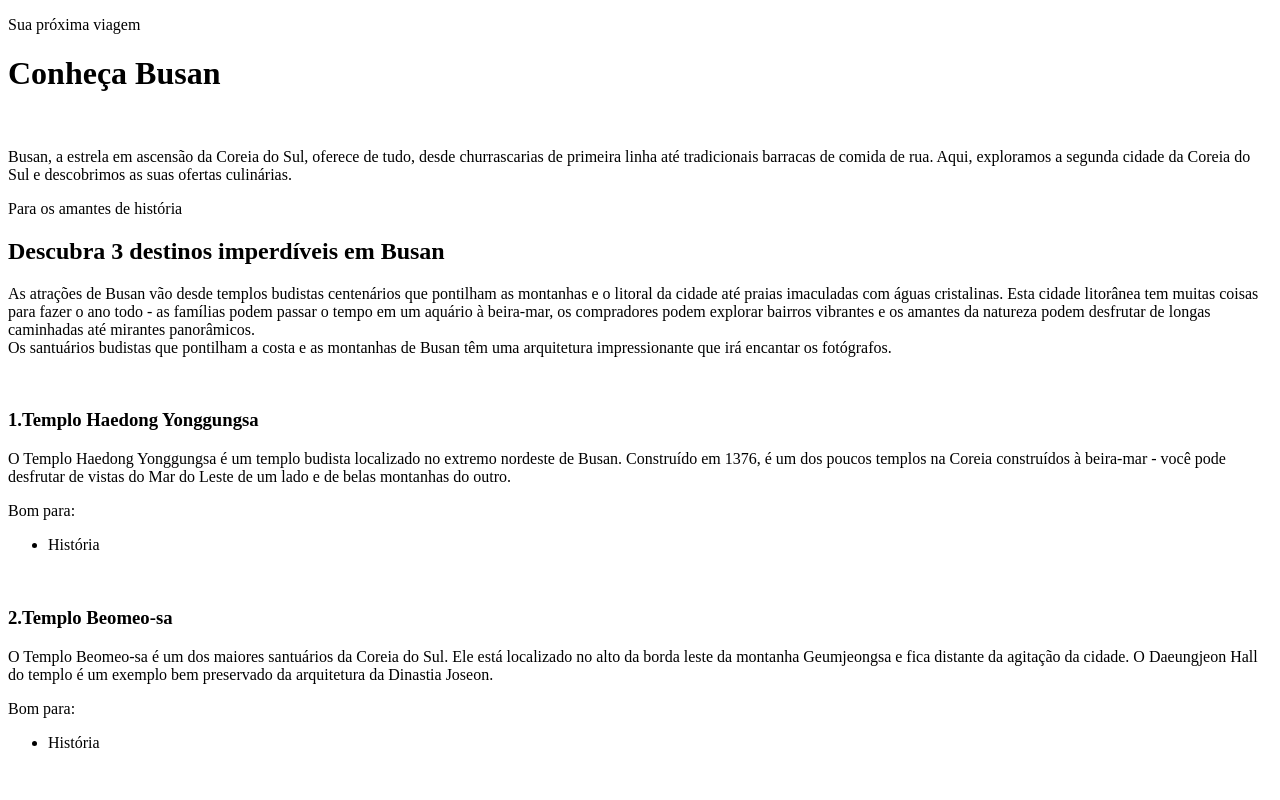
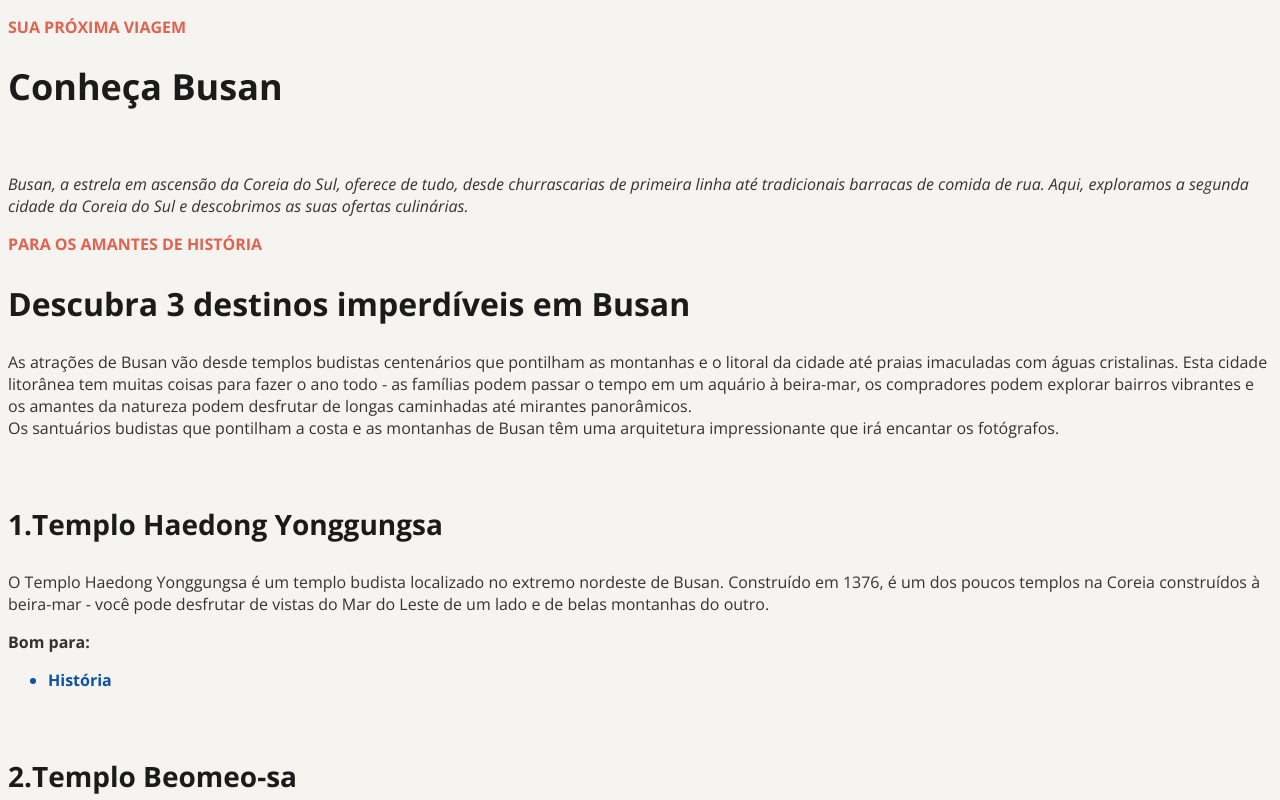
Before and after one commit to LaysaLacerda/LocalTuristico, a plain HTML site: page index.html in a window 1280 px wide. Shown: the top 800 px of the page. Drawn offline with nearby package versions, Linux system fonts and the light colour scheme.

Commit message:
Personalizando fontes

```diff
--- a/index.html
+++ b/index.html
@@ -1,10 +1,13 @@
 <!DOCTYPE html>
 <html lang="pt-br">
 <head>
+    <link rel="preconnect" href="https://fonts.googleapis.com">
+    <link rel="preconnect" href="https://fonts.gstatic.com" crossorigin>
     <meta charset="UTF-8">
     <meta name="viewport" content="width=device-width, initial-scale=1.0">
     <title>Local turistico</title>
     <link rel="stylesheet" href="style.css">
+    <link href="https://fonts.googleapis.com/css2?family=Open+Sans:ital,wght@0,300..800;1,300..800&display=swap" rel="stylesheet">
 </head>
 <body>
     <main>
@@ -41,7 +44,7 @@
         <h3>3.Parque Yongdusan</h3>
         <p>O Parque Yongdusan, localizado no centro de Busan, abriga alguns dos monumentos mais importantes da cidade. Você pode ver vistas espetaculares do topo da Torre Busan, de 120 metros de altura. O parque tem 2 museus – confira os instrumentos musicais tradicionais no Museum of World Folk Instruments e mais de 80 veleiros coreanos no Exhibition Hall of World Model Boats.</p>
         <p class="list-title">Bom para: </p>
-        <ul>
+        <ul class="colored-list">
             <li>Casais</li>
             <li>Famílias</li>
             <li>Orçamento </li>
--- a/style.css
+++ b/style.css
@@ -0,0 +1,55 @@
+body {
+    font-family: "Open Sans", sans-serif;
+    letter-spacing: 0%;
+    background-color: #F5F4F0;
+
+}
+
+h1, h2, h3, .headline{
+    font-weight: bold;
+    color: #1B1B1B;
+}
+
+h1 {
+    font-size: 36px;
+}
+
+h2 {
+    font-size: 32px;
+}
+
+h3 {
+    font-size: 28px;
+}
+
+p {
+    font-size: 16px;
+    color: #333333;
+}
+
+.headline {
+    color:  #E1624F;
+    text-transform: uppercase;
+    font-size: 16px;
+}
+
+.description {
+    font-style: oblique;
+}
+
+img {
+    border-radius: 45px;
+}
+
+.list-title {
+    font-weight: bold;
+}
+
+li {
+    color: #0C51A7;
+    font-weight: bold;
+}
+
+.colored-list li:nth-child(1) { color: #591B98; }
+.colored-list li:nth-child(2) { color:#E5245E; }
+.colored-list li:nth-child(3) { color: #E95E10; }
```
